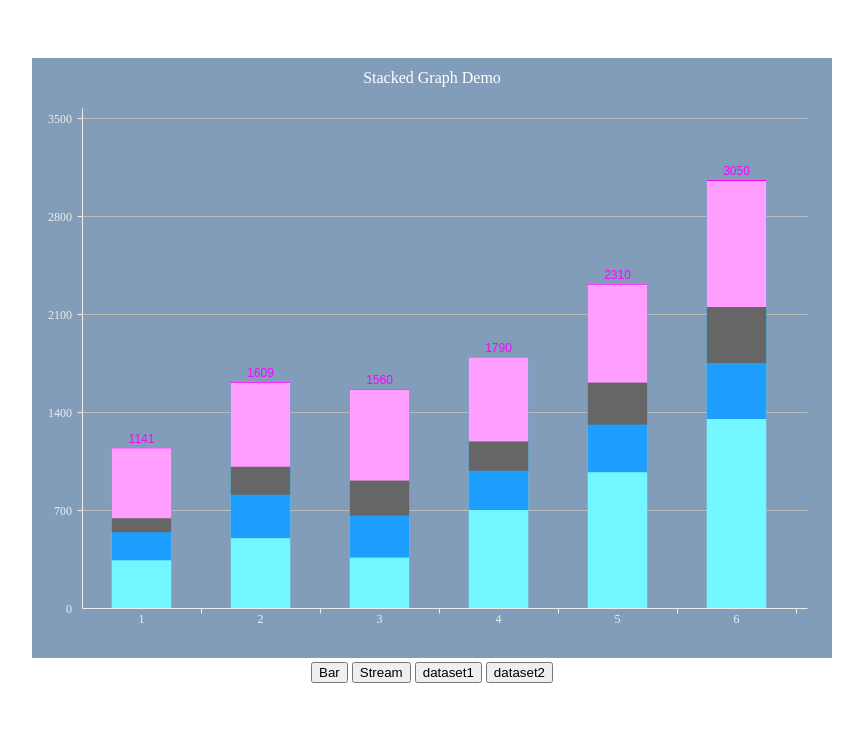
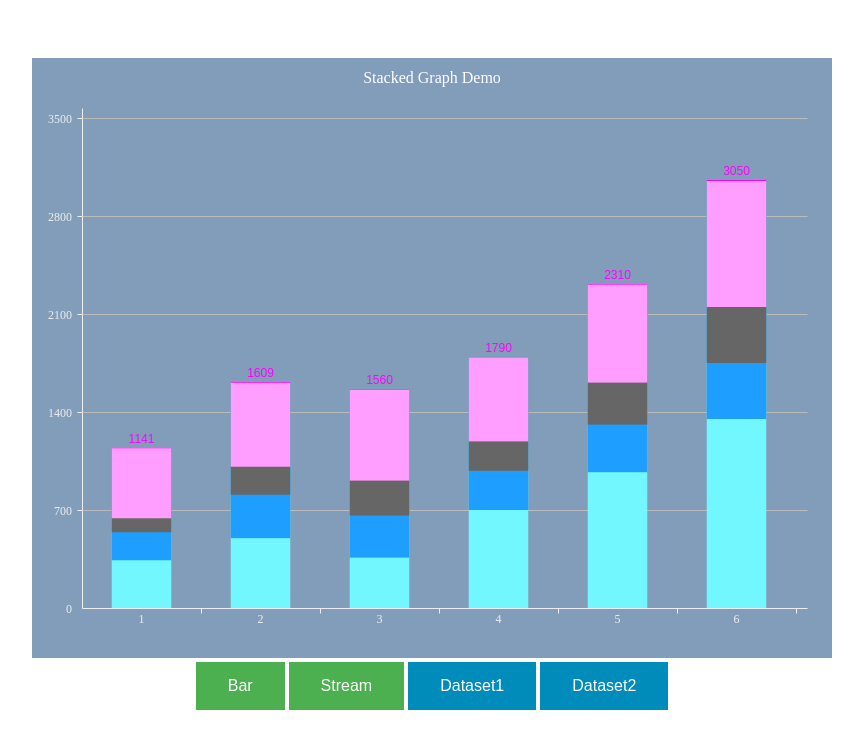
Before and after one commit to C790266922/stacked_graph, a plain HTML site: page index.html in a window 1280 px wide. Shown: the whole page, without its empty margins (208-1071 px from the left). Drawn offline with Linux system fonts and the light colour scheme.

Commit message:
add button css

```diff
--- a/index.html
+++ b/index.html
@@ -9,6 +9,26 @@
             padding: 50px;
             text-align: center;
         }
+		.button_graph {
+			background-color: #4CAF50;
+			border: none;
+			color: white;
+			padding: 15px 32px;
+			text-align: center;
+			text-decoration: none;
+			display: inline-block;
+			font-size: 16px;
+		}
+		.button_data {
+			background-color: #008CBA;
+			border: none;
+			color: white;
+			padding: 15px 32px;
+			text-align: center;
+			text-decoration: none;
+			display: inline-block;
+			font-size: 16px;
+		}
     </style>
 </head>
 <body>
@@ -16,12 +36,12 @@
 		<canvas id="canvas" width="800" height="600"></canvas>
 		<div id="popup_div" style="display:block;background-color:#00ffff;width:100;height:100">
 		</div>
-		<div id="control">
-			<button onclick="toBarGraph()">Bar</button>
-			<button onclick="toStreamGraph()">Stream</button>
+		<div>
+			<button class="button_graph" onclick="toBarGraph()">Bar</button>
+			<button class="button_graph" onclick="toStreamGraph()">Stream</button>
 
-			<button onclick="toDataset1()">dataset1</button>
-			<button onclick="toDataset2()">dataset2</button>
+			<button class="button_data" onclick="toDataset1()">Dataset1</button>
+			<button class="button_data" onclick="toDataset2()">Dataset2</button>
 		</div>
 	</div>
 
```
